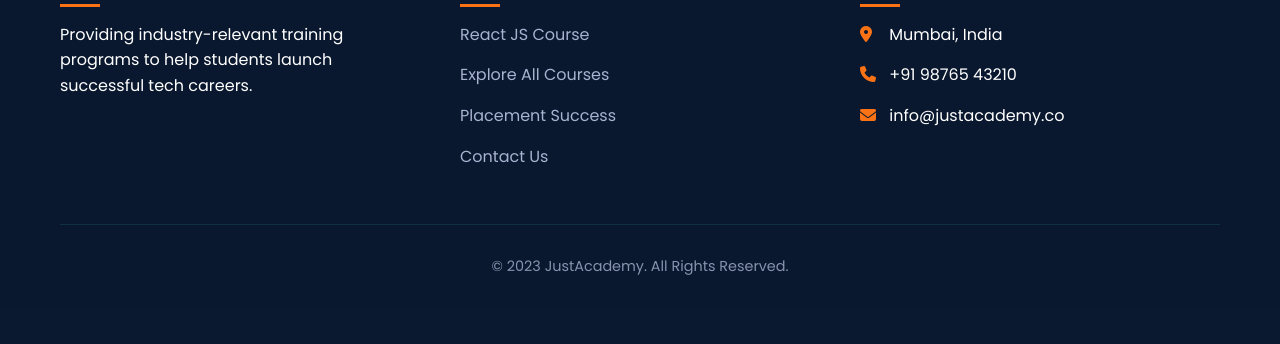
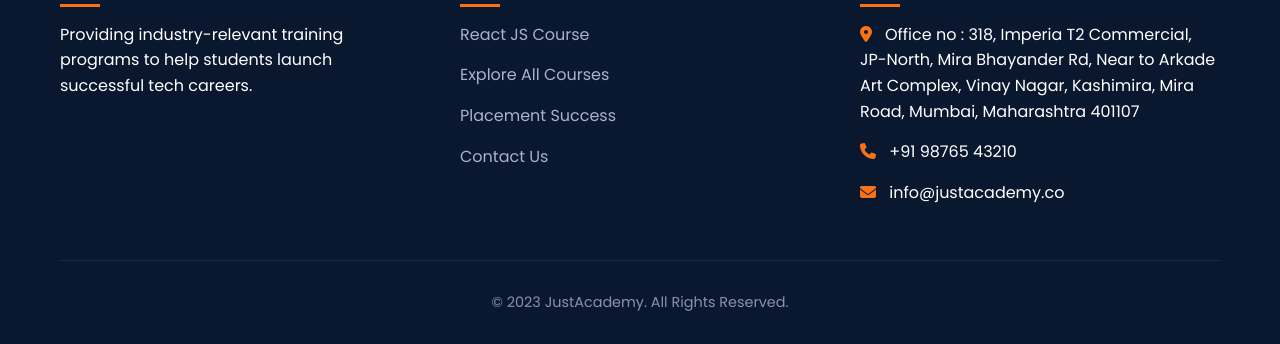
Before and after one commit to justacademy0/Most-popular-react-js-training-mumbai-justacademy, a plain HTML site: page index.html in a window 1280 px wide. Shown: the part 3642-3986 px from the top of the page. Before the commit the page ends 3950 px from the top, so only its background shows below. Drawn offline with Linux system fonts and the light colour scheme; animation ran at ten frames a second.

Commit message:
Update index.html

```diff
--- a/index.html
+++ b/index.html
@@ -710,7 +710,11 @@
                 <div class="footer-column">
                     <h3>Contact Info</h3>
                     <ul class="footer-links">
-                        <li><i class="fas fa-map-marker-alt"></i> Mumbai, India</li>
+                        <li><i class="fas fa-map-marker-alt"></i>Office no : 318, Imperia T2 Commercial,
+JP-North, Mira Bhayander Rd,
+Near to Arkade Art Complex,
+Vinay Nagar, Kashimira, Mira Road,
+Mumbai, Maharashtra 401107</li>
                         <li><i class="fas fa-phone"></i> +91 98765 43210</li>
                         <li><i class="fas fa-envelope"></i> info@justacademy.co</li>
                     </ul>
```
